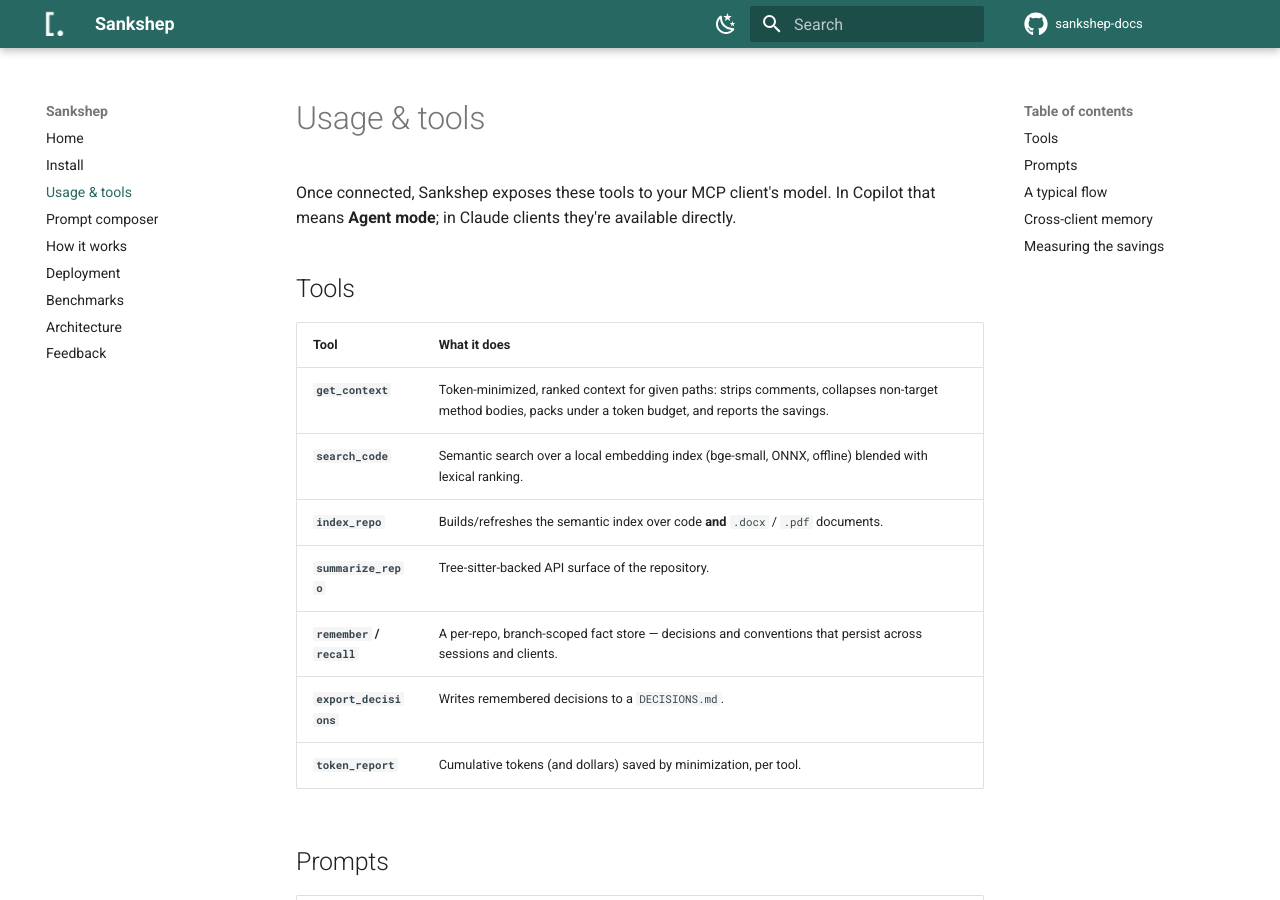
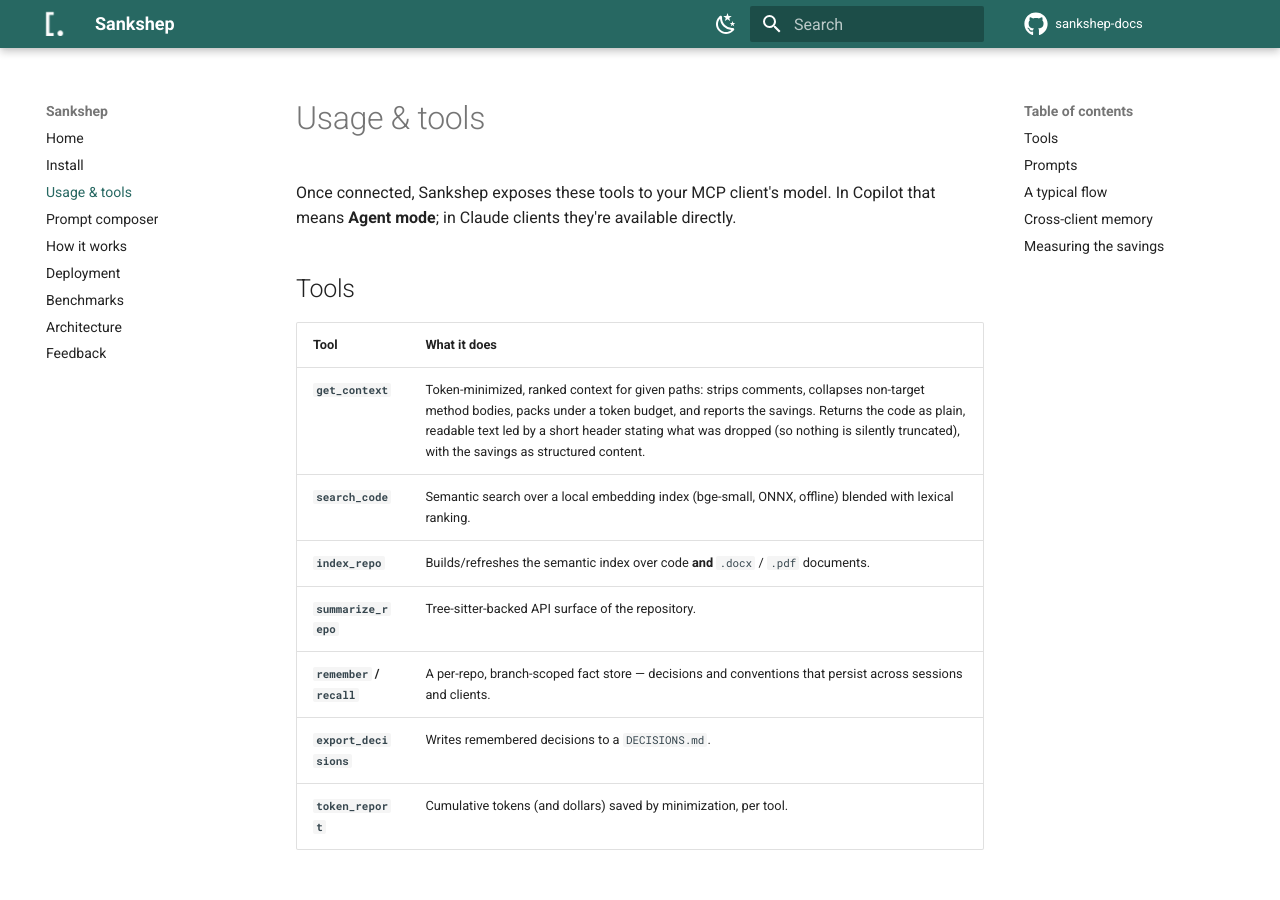
Before and after one commit to nitinpawar28/sankshep-docs, an MkDocs documentation site: the page built from docs/usage.md, in a window 1280 px wide and 900 px high. Built offline with MkDocs 1.6.1 and Material for MkDocs 9.7.7, drawn with Linux system fonts in a browser that asks for light colours; comment, search, counter and statistics services are not loaded.

Commit message:
docs: note get_context returns readable text + structured savings
Reflects v1.1.0 (ADR-0015): the context comes back as plain readable text led
by a header stating what was dropped (nothing is silently truncated), with the
savings as structured content.

Co-Authored-By: Claude Opus 4.8 (1M context) <noreply@anthropic.com>
Signed-off-by: nitinpawar28 <nitinpawar28@gmail.com>

```diff
--- a/docs/usage.md
+++ b/docs/usage.md
@@ -7,7 +7,7 @@ mode**; in Claude clients they're available directly.
 
 | Tool | What it does |
 |---|---|
-| **`get_context`** | Token-minimized, ranked context for given paths: strips comments, collapses non-target method bodies, packs under a token budget, and reports the savings. |
+| **`get_context`** | Token-minimized, ranked context for given paths: strips comments, collapses non-target method bodies, packs under a token budget, and reports the savings. Returns the code as plain, readable text led by a short header stating what was dropped (so nothing is silently truncated), with the savings as structured content. |
 | **`search_code`** | Semantic search over a local embedding index (bge-small, ONNX, offline) blended with lexical ranking. |
 | **`index_repo`** | Builds/refreshes the semantic index over code **and** `.docx` / `.pdf` documents. |
 | **`summarize_repo`** | Tree-sitter-backed API surface of the repository. |
```
